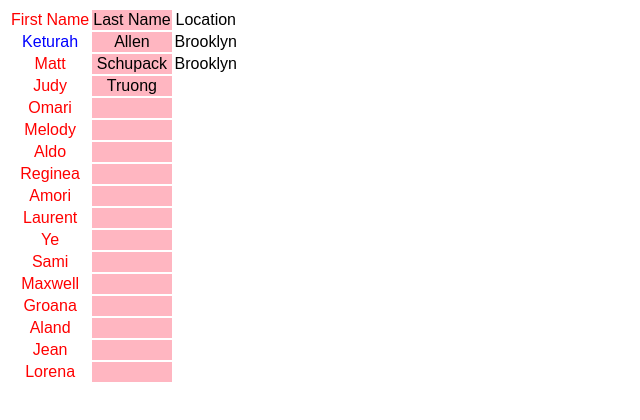
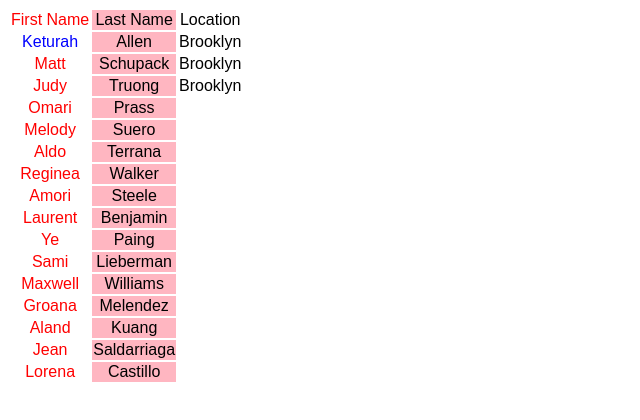
Before and after one commit to kallen312/project-1, a React (Create React App) app: page / in a window 1280 px wide. Shown: the top 420 px of the page, without its empty margins (0-640 px from the left). Built offline with nearby package versions, Linux system fonts and the light colour scheme.

Commit message:
added more strings

```diff
--- a/src/App.js
+++ b/src/App.js
@@ -1,23 +1,4 @@
 import "./styles.css";
-
-let last = [
-  "Allen",
-  "Schupack",
-  "Truong",
-  "Prass",
-  "Suero",
-  "Terrana",
-  "Walker",
-  "Steele",
-  "Benjam",
-  "Paing",
-  "Lieberman",
-  "Williams",
-  "Melendez",
-  "Kuang",
-  "Saldarriaga",
-  "Castillo"
-];
 
 let location = [
   "Brooklyn",
@@ -33,20 +14,20 @@ let people = [
   { first: "First Name", last: "Last Name", location: "Location" },
   { first: "Keturah", last: "Allen", location: "Brooklyn" },
   { first: "Matt", last: "Schupack", location: "Brooklyn" },
-  { first: "Judy", last: "Truong" },
-  { first: "Omari" },
-  { first: "Melody" },
-  { first: "Aldo" },
-  { first: "Reginea" },
-  { first: "Amori" },
-  { first: "Laurent" },
-  { first: "Ye" },
-  { first: "Sami" },
-  { first: "Maxwell" },
-  { first: "Groana" },
-  { first: "Aland" },
-  { first: "Jean" },
-  { first: "Lorena" }
+  { first: "Judy", last: "Truong", location: "Brooklyn" },
+  { first: "Omari", last: "Prass", location: "" },
+  { first: "Melody", last: "Suero" },
+  { first: "Aldo", last: "Terrana" },
+  { first: "Reginea", last: "Walker" },
+  { first: "Amori", last: "Steele" },
+  { first: "Laurent", last: "Benjamin" },
+  { first: "Ye", last: "Paing" },
+  { first: "Sami", last: "Lieberman" },
+  { first: "Maxwell", last: "Williams" },
+  { first: "Groana", last: "Melendez" },
+  { first: "Aland", last: "Kuang" },
+  { first: "Jean", last: "Saldarriaga" },
+  { first: "Lorena", last: "Castillo" }
 ];
 
 function addName(person) {
```
